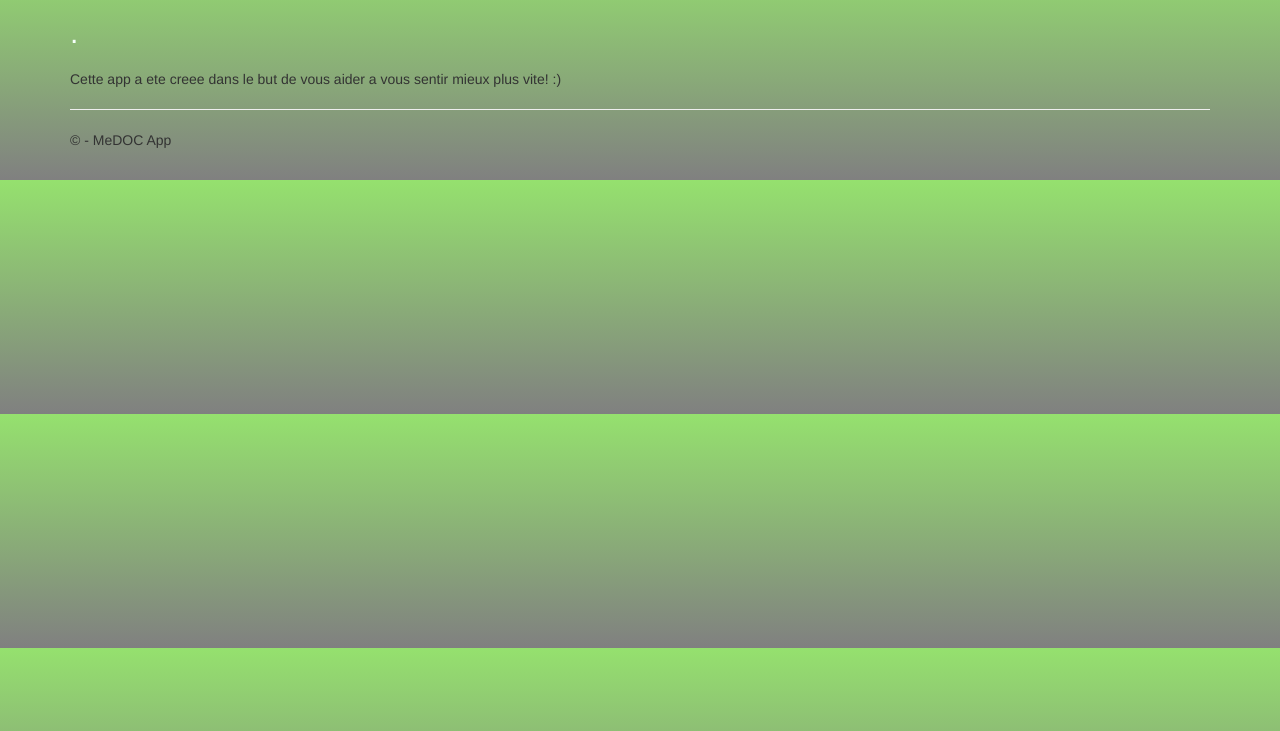
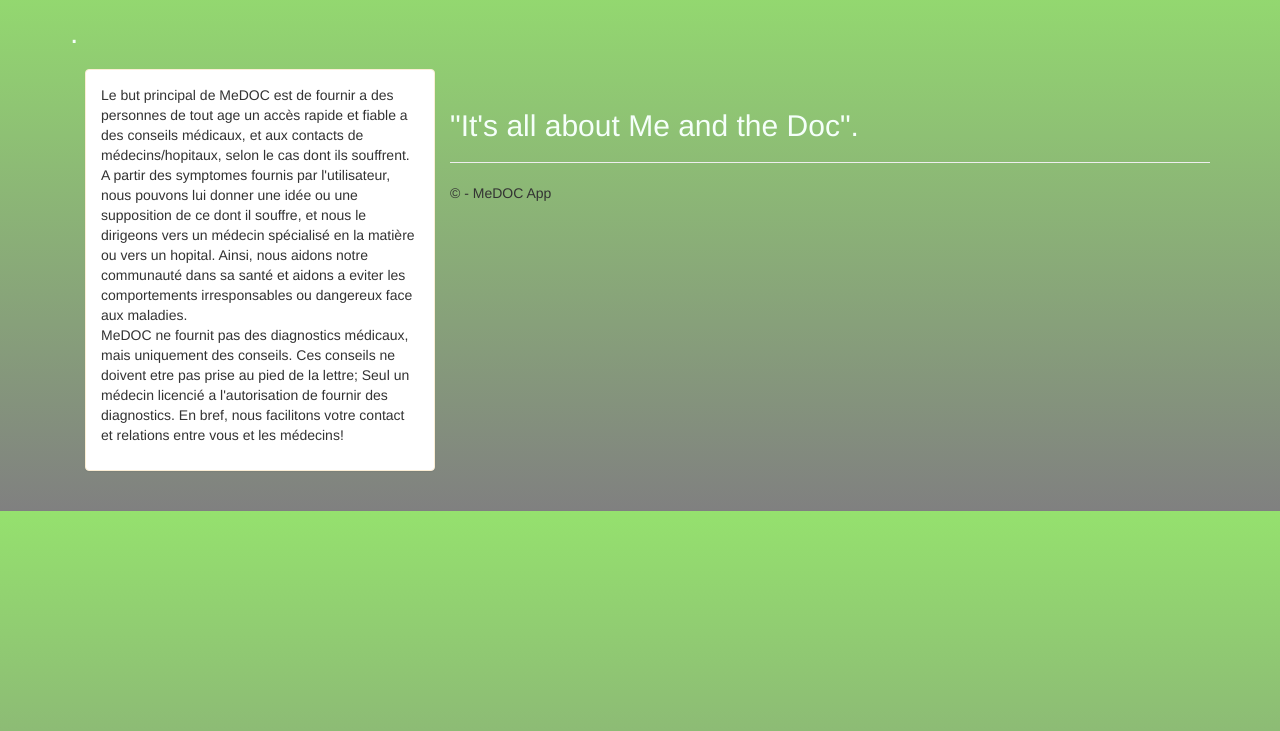
Before and after one commit to AlexandreSeb97/medoc, a Django app: template app/templates/app/fr/about_fr.html in a window 1280 px wide. Shown: the part 54-785 px from the top of the page. Run offline with Django 3.2, Linux system fonts and the light colour scheme; the template is opened without the code that fills it, so the values that code supplies are empty; some libraries are stand-ins or nearby versions.

Commit message:
about - contact (francais nd kreyol)

```diff
--- a/app/templates/app/about.html
+++ b/app/templates/app/about.html
@@ -18,7 +18,7 @@ a specialized physician.
 As doing so, we want to help our community with its wellness and help avoid careless or dangerous decisions in front of illness.
 
 
-In short MeDOC’s goal is to ease contact and relations between you and doctors. </p>
+In short MeDOC’s goal is to ease contact and relations between you and doctors! </p>
 </div>
 </div>
 </div>
--- a/app/templates/app/fr/about_fr.html
+++ b/app/templates/app/fr/about_fr.html
@@ -5,6 +5,22 @@
 <h2>{{ title }}.</h2>
 <h3>{{ message }}</h3>
 
-<p>Cette app a ete creee dans le but de vous aider a vous sentir mieux plus vite! :)</p>
+<div class="col-sm-4">
+<div class="panel panel-warning">
+<div class="panel-body">
+<p> Le but principal de MeDOC est de fournir a des personnes de tout age un accès rapide et fiable a des conseils médicaux,
+ et aux contacts de médecins/hopitaux, selon le cas dont ils souffrent.
+ A partir des symptomes fournis par l'utilisateur, nous pouvons lui donner une idée ou une supposition de ce dont il souffre,
+ et nous le dirigeons vers un médecin spécialisé en la matière ou vers un hopital.
+ Ainsi, nous aidons notre communauté dans sa santé et aidons a eviter les comportements irresponsables ou dangereux face aux maladies.<br />
+MeDOC ne fournit pas des diagnostics médicaux, mais uniquement des conseils. Ces conseils ne doivent etre pas prise au pied de la lettre;
+Seul un médecin licencié a l'autorisation de fournir des diagnostics.
 
+
+
+En bref, nous facilitons votre contact et relations entre vous et les médecins! </p>
+</div>
+</div>
+</div>
+<br /><h2>"It's all about Me and the Doc".</h2>
 {% endblock %}
--- a/app/templates/app/fr/contact_fr.html
+++ b/app/templates/app/fr/contact_fr.html
@@ -14,8 +14,10 @@
 
 <br /><br /><br /><br /><br />
 <address>
-    <strong>Support:</strong>   <a href="mailto:Support@example.com">Support@example.com</a><br />
-    <strong>Service de Maketing:</strong> <a href="mailto:Marketing@example.com">Marketing@example.com</a>
+  <h3> Vous pouvez nous contacter a l'une des adresses email suivantes, et nous ferons tout notre possible pour vous repondre au plus vite/ </h2>
+    <strong>Support:</strong>   <a href="mailto:erichaitian97@gmail.com">erichaitian97@gmail.com</a><br />
+ <strong>Support:</strong>   <a href="mailto:vales0797@gmail.com">vales0797@gmail.com</a><br />
+  <strong>Support:</strong>   <a href="mailto:patrickjuniora@yahoo.fr">patrickjuniora@yahoo.fr</a><br />
 </address>
 <br /><br /><br /><br /><br />
 {% endblock %}
--- a/app/templates/app/kr/contact_kr.html
+++ b/app/templates/app/kr/contact_kr.html
@@ -14,8 +14,10 @@
 
 <br /><br /><br /><br /><br />
 <address>
-    <strong>Sipo Kliyantel:</strong>   <a href="mailto:Support@example.com">Support@example.com</a><br />
-    <strong>Sevis Maketing:</strong> <a href="mailto:Marketing@example.com">Marketing@example.com</a>
+<h3> Ou ka kontakte n' nan youn nan email sa yo, n'ap fe tout sa n' kapab pou n' reponn nou byen vit.</h2>
+    <strong>Support:</strong>   <a href="mailto:erichaitian97@gmail.com">erichaitian97@gmail.com</a><br />
+ <strong>Support:</strong>   <a href="mailto:vales0797@gmail.com">vales0797@gmail.com</a><br />
+  <strong>Support:</strong>   <a href="mailto:patrickjuniora@yahoo.fr">patrickjuniora@yahoo.fr</a><br />
 </address>
 <br /><br /><br /><br /><br />
 {% endblock %}
```
Also changed, not shown: app/templates/app/kr/about_kr.html (+17 -1 lines), app/templates/app/layout_home.html (+14 -0 lines), db.sqlite3.
